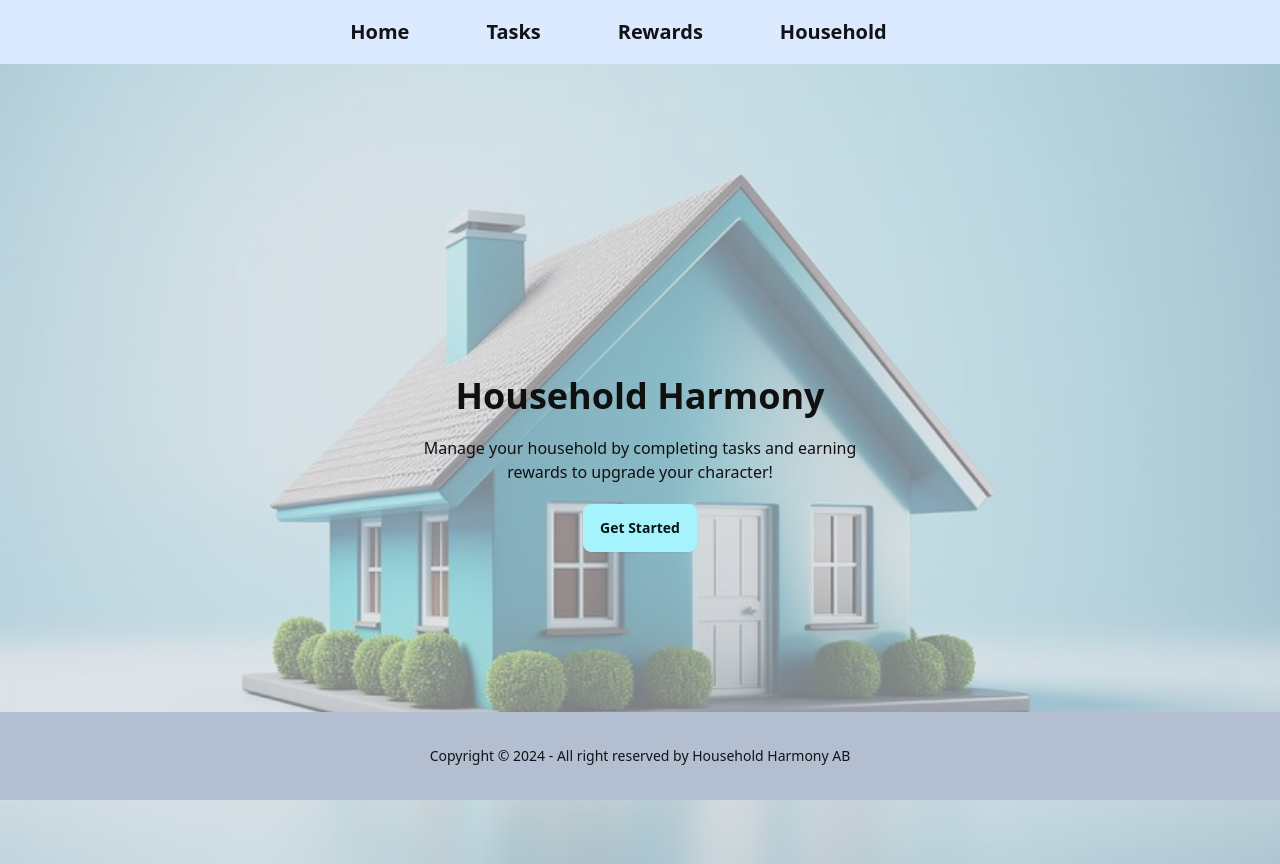
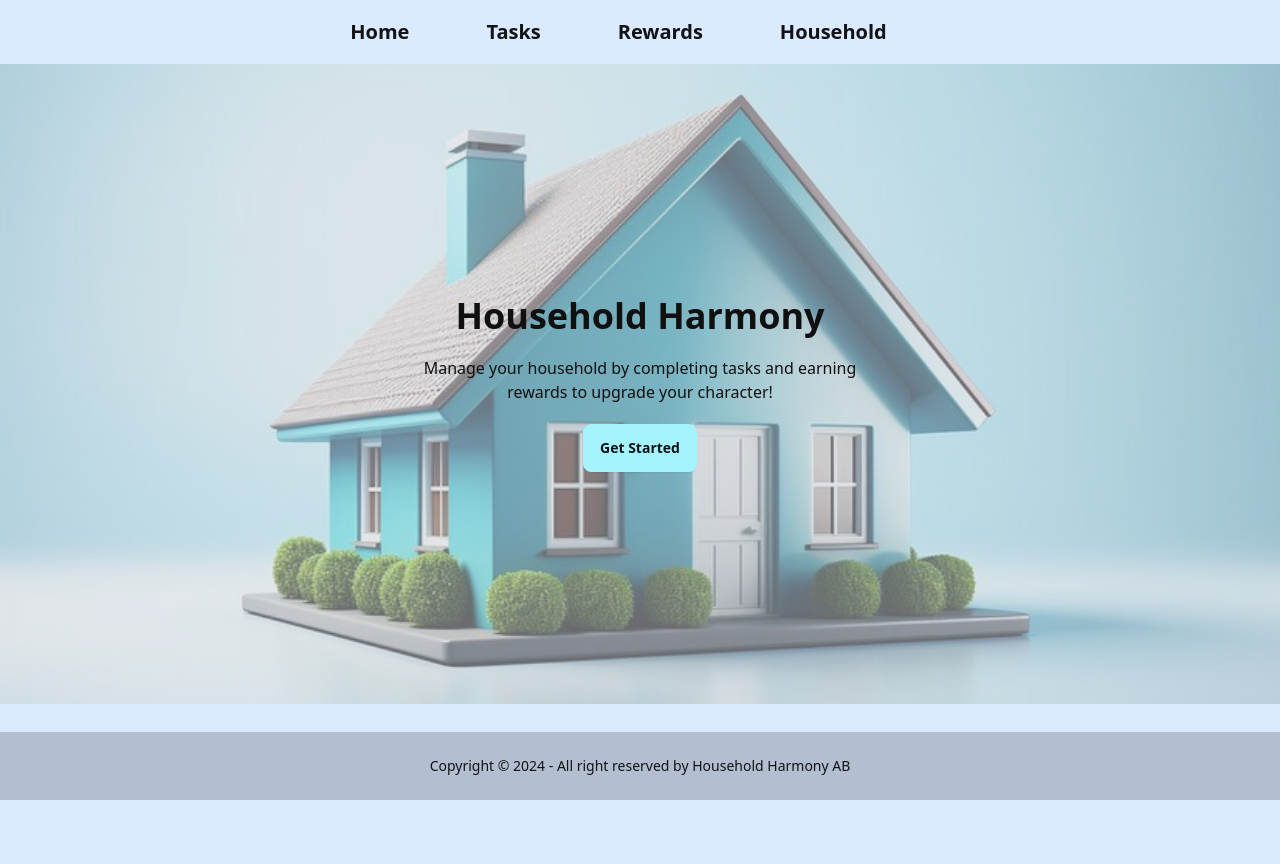
Before and after one commit to selmaabbassi/household-harmony, a SvelteKit app: page / in a window 1280 px wide. Built offline with nearby package versions, Linux system fonts and the light colour scheme; some icons are missing.

Commit message:
Fixed issue with footer

```diff
--- a/src/layout/Footer.svelte
+++ b/src/layout/Footer.svelte
@@ -2,17 +2,13 @@
   //import Monthly from "./Monthly.svelte";
 </script>
 
-<footer class="footer footer-center p-4 bg-base-300 text-base-content">
+<footer
+  class="footer footer-center p-6 bg-base-300 text-base-content fixed bottom-0"
+>
   <aside>
     <p>Copyright © 2024 - All right reserved by Household Harmony AB</p>
   </aside>
 </footer>
 
 <style lang="postcss">
-  footer {
-    position: absolute;
-    bottom: 0;
-    width: 100%;
-    height: 5.5rem;
-  }
 </style>
--- a/src/routes/+layout.svelte
+++ b/src/routes/+layout.svelte
@@ -5,6 +5,5 @@
 </script>
 
 <Menu />
+<slot />
 <Footer />
-
-<slot />
--- a/src/routes/+page.svelte
+++ b/src/routes/+page.svelte
@@ -1,13 +1,15 @@
-<div class="hero min-h-screen" style="background-image: url(/hero.jpg)">
-  <div class="hero-overlay bg-opacity-60"></div>
+<div class="container h-screen mx-auto">
+  <div class="hero h-4/5" style="background-image: url(/hero.jpg)">
+    <div class="hero-overlay bg-opacity-50"></div>
     <div class="hero-content text-center text-neutral-content">
       <div class="max-w-md">
         <h1 class="mb-5 text-4xl font-bold">Household Harmony</h1>
         <p class="mb-5">
-        Manage your household by completing tasks and earning rewards to upgrade
-        your character!
+          Manage your household by completing tasks and earning rewards to
+          upgrade your character!
         </p>
         <button class="btn btn-primary">Get Started</button>
       </div>
     </div>
   </div>
+</div>
```
Lines whose indentation alone changed are shown as unchanged.
